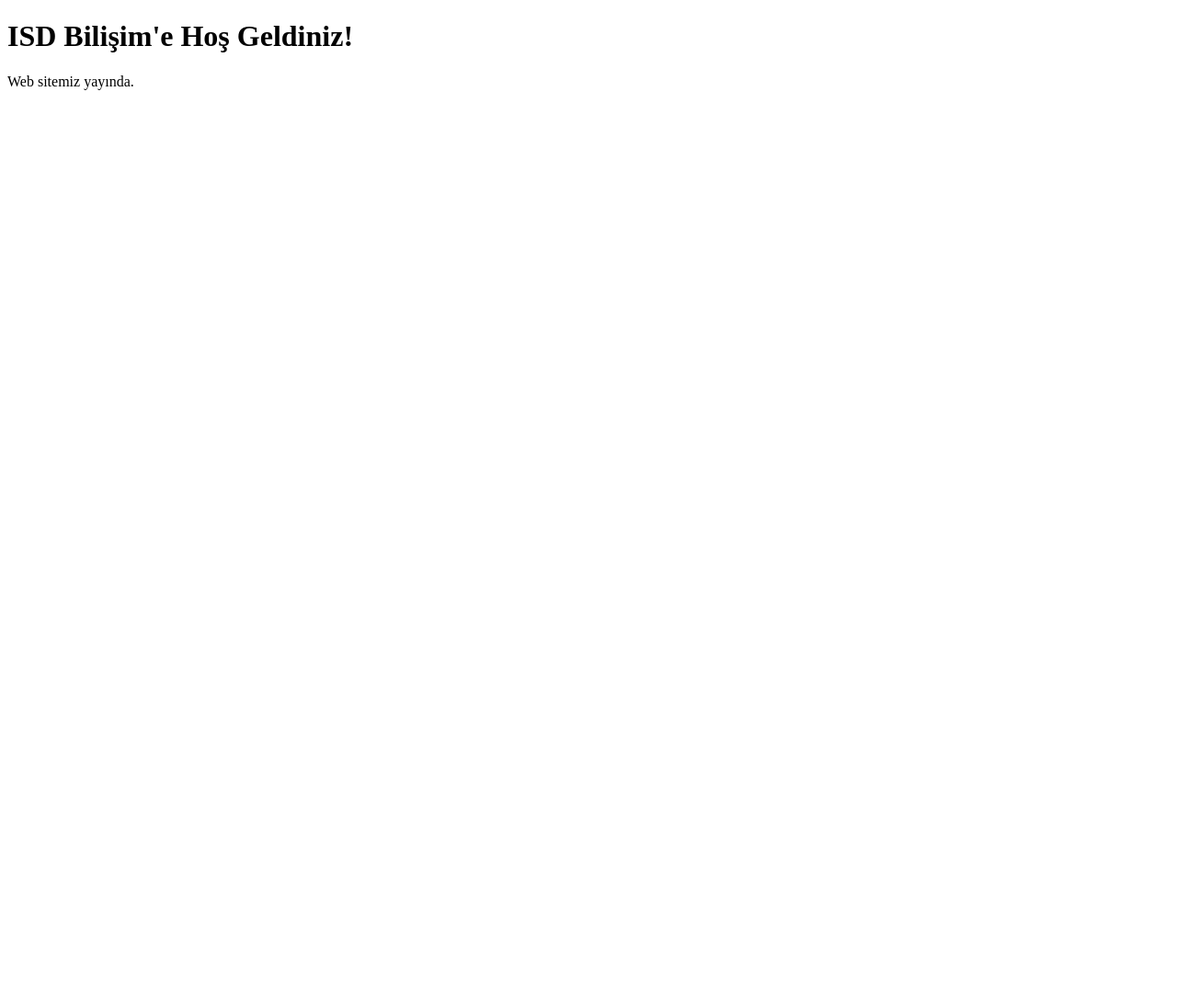
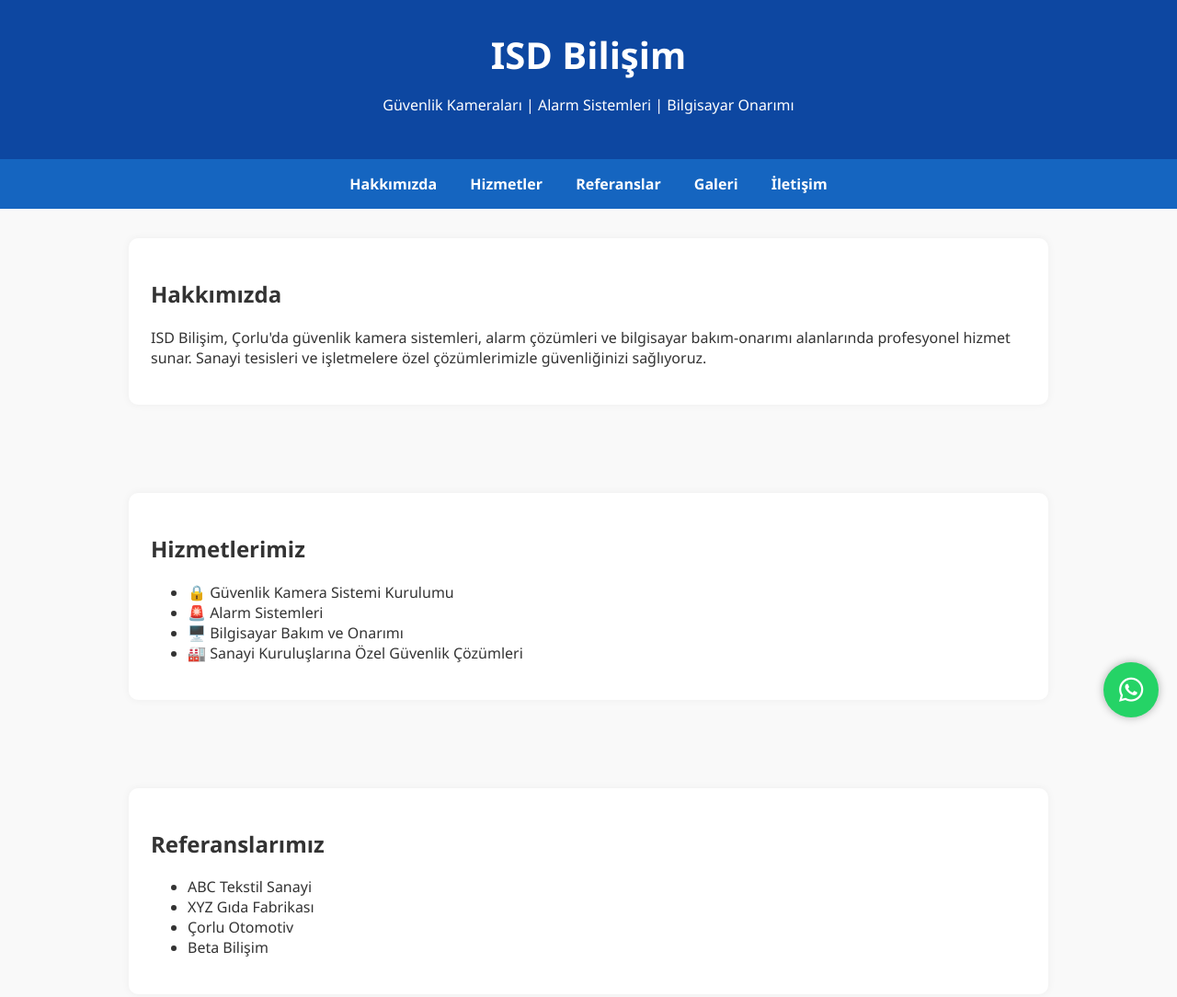
Before and after one commit to asteq887/isdbilisim.github.io, a plain HTML site: page index.html in a window 1280 px wide. Shown: the top 1084 px of the page at 92% size. Before the commit the page ends 800 px from the top, so only its background shows below. Drawn offline with Linux system fonts and the light colour scheme.

Commit message:
index.html

```diff
--- a/index.html
+++ b/index.html
@@ -1,11 +1,170 @@
 <!DOCTYPE html>
 <html lang="tr">
 <head>
-  <meta charset="UTF-8">
-  <title>ISD Bilişim</title>
+  <meta charset="UTF-8" />
+  <meta name="viewport" content="width=device-width, initial-scale=1.0"/>
+  <title>ISD Bilişim - Güvenlik Sistemleri</title>
+  <style>
+    body {
+      font-family: 'Segoe UI', sans-serif;
+      margin: 0;
+      background-color: #f9f9f9;
+      color: #333;
+    }
+    header {
+      background-color: #0d47a1;
+      color: white;
+      padding: 2rem;
+      text-align: center;
+    }
+    header h1 {
+      margin: 0;
+      font-size: 2.5rem;
+    }
+    nav {
+      background: #1565c0;
+      padding: 1rem;
+      text-align: center;
+    }
+    nav a {
+      color: white;
+      margin: 0 1rem;
+      text-decoration: none;
+      font-weight: bold;
+    }
+    section {
+      padding: 2rem;
+      max-width: 1000px;
+      margin: auto;
+    }
+    .card {
+      background: white;
+      border-radius: 10px;
+      padding: 1.5rem;
+      margin-bottom: 2rem;
+      box-shadow: 0 0 10px rgba(0,0,0,0.05);
+    }
+    .gallery img {
+      width: 100%;
+      max-width: 300px;
+      margin: 10px;
+      border-radius: 10px;
+      box-shadow: 0 0 8px rgba(0,0,0,0.1);
+    }
+    .gallery {
+      display: flex;
+      flex-wrap: wrap;
+      justify-content: center;
+    }
+    footer {
+      background-color: #0d47a1;
+      color: white;
+      text-align: center;
+      padding: 1rem;
+    }
+    .whatsapp-float {
+      position: fixed;
+      bottom: 20px;
+      right: 20px;
+      background-color: #25D366;
+      color: white;
+      border-radius: 50%;
+      width: 60px;
+      height: 60px;
+      display: flex;
+      justify-content: center;
+      align-items: center;
+      font-size: 30px;
+      text-decoration: none;
+      box-shadow: 0 0 10px rgba(0,0,0,0.3);
+      z-index: 1000;
+    }
+    iframe {
+      width: 100%;
+      height: 300px;
+      border: none;
+      border-radius: 10px;
+    }
+  </style>
+  <link rel="stylesheet" href="https://cdnjs.cloudflare.com/ajax/libs/font-awesome/6.5.0/css/all.min.css" />
 </head>
 <body>
-  <h1>ISD Bilişim'e Hoş Geldiniz!</h1>
-  <p>Web sitemiz yayında.</p>
+
+  <a href="https://wa.me/90xxxxxxxxxx" class="whatsapp-float" target="_blank" title="WhatsApp ile İletişim">
+    <i class="fab fa-whatsapp"></i>
+  </a>
+
+  <header>
+    <h1>ISD Bilişim</h1>
+    <p>Güvenlik Kameraları | Alarm Sistemleri | Bilgisayar Onarımı</p>
+  </header>
+
+  <nav>
+    <a href="#hakkimizda">Hakkımızda</a>
+    <a href="#hizmetler">Hizmetler</a>
+    <a href="#referanslar">Referanslar</a>
+    <a href="#galeri">Galeri</a>
+    <a href="#iletisim">İletişim</a>
+  </nav>
+
+  <section id="hakkimizda">
+    <div class="card">
+      <h2>Hakkımızda</h2>
+      <p>ISD Bilişim, Çorlu'da güvenlik kamera sistemleri, alarm çözümleri ve bilgisayar bakım-onarımı alanlarında profesyonel hizmet sunar. Sanayi tesisleri ve işletmelere özel çözümlerimizle güvenliğinizi sağlıyoruz.</p>
+    </div>
+  </section>
+
+  <section id="hizmetler">
+    <div class="card">
+      <h2>Hizmetlerimiz</h2>
+      <ul>
+        <li>🔒 Güvenlik Kamera Sistemi Kurulumu</li>
+        <li>🚨 Alarm Sistemleri</li>
+        <li>🖥️ Bilgisayar Bakım ve Onarımı</li>
+        <li>🏭 Sanayi Kuruluşlarına Özel Güvenlik Çözümleri</li>
+      </ul>
+    </div>
+  </section>
+
+  <section id="referanslar">
+    <div class="card">
+      <h2>Referanslarımız</h2>
+      <ul>
+        <li>ABC Tekstil Sanayi</li>
+        <li>XYZ Gıda Fabrikası</li>
+        <li>Çorlu Otomotiv</li>
+        <li>Beta Bilişim</li>
+      </ul>
+    </div>
+  </section>
+
+  <section id="galeri">
+    <div class="card">
+      <h2>Kurulumdan Görseller</h2>
+      <div class="gallery">
+        <img src="https://via.placeholder.com/300x200?text=Kamera+Kurulumu+1" alt="Kurulum 1">
+        <img src="https://via.placeholder.com/300x200?text=Kamera+Kurulumu+2" alt="Kurulum 2">
+        <img src="https://via.placeholder.com/300x200?text=Server+Bakımı" alt="Bakım">
+      </div>
+    </div>
+  </section>
+
+  <section id="iletisim">
+    <div class="card">
+      <h2>İletişim Bilgileri</h2>
+      <p><strong>Adres:</strong> Cemaliye Mah. Saray Cad. No:2 Ersözler İş Merkezi Çorlu / Tekirdağ</p>
+      <p><strong>Telefon:</strong> <a href="tel:+90xxxxxxxxxx">+90 xxx xxx xx xx</a></p>
+      <p><strong>E-Posta:</strong> <a href="mailto:info@isdbilisim.com">info@isdbilisim.com</a></p>
+    </div>
+    <div class="card">
+      <h2>Konum</h2>
+      <iframe src="https://maps.google.com/maps?q=Cemaliye%20Mah.%20Saray%20Cad.%20No:2%20%C3%87orlu&t=&z=15&ie=UTF8&iwloc=&output=embed"></iframe>
+    </div>
+  </section>
+
+  <footer>
+    &copy; 2025 ISD Bilişim - Tüm hakları saklıdır.
+  </footer>
+
 </body>
 </html>
```
